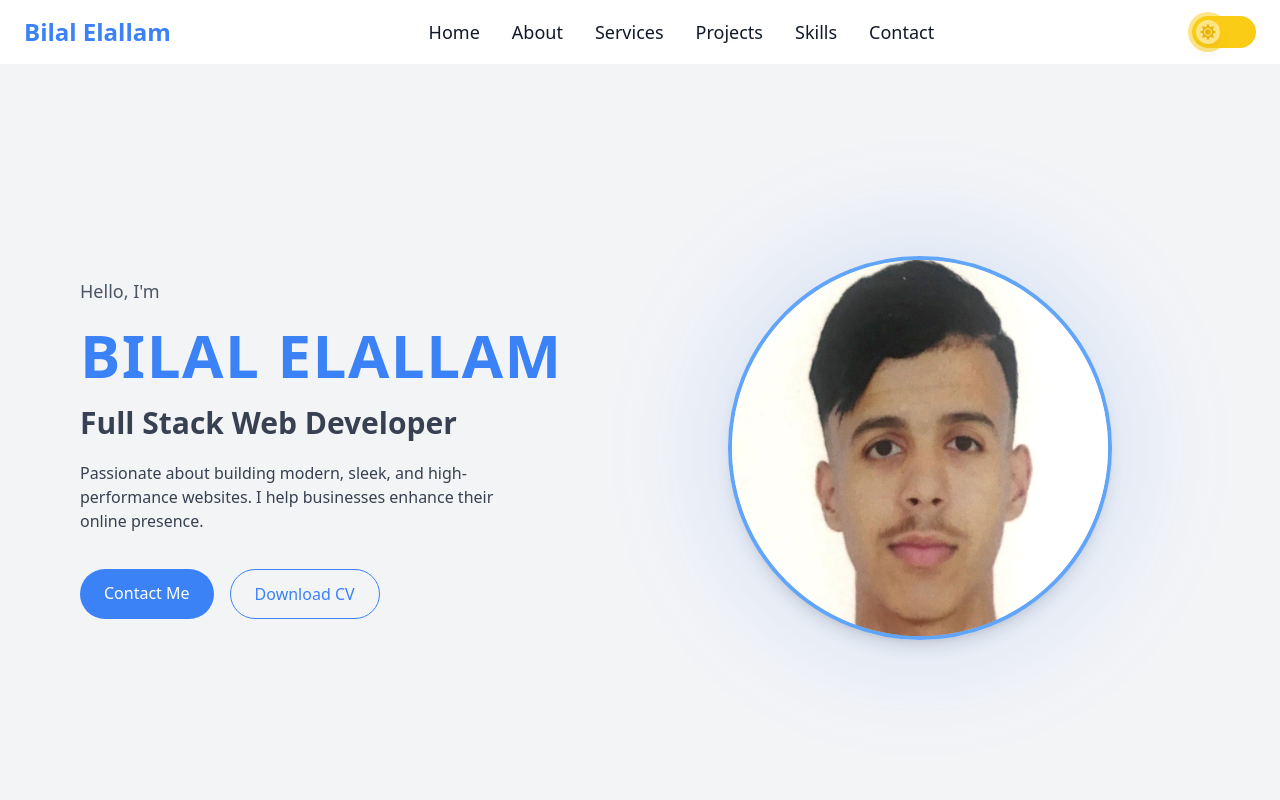
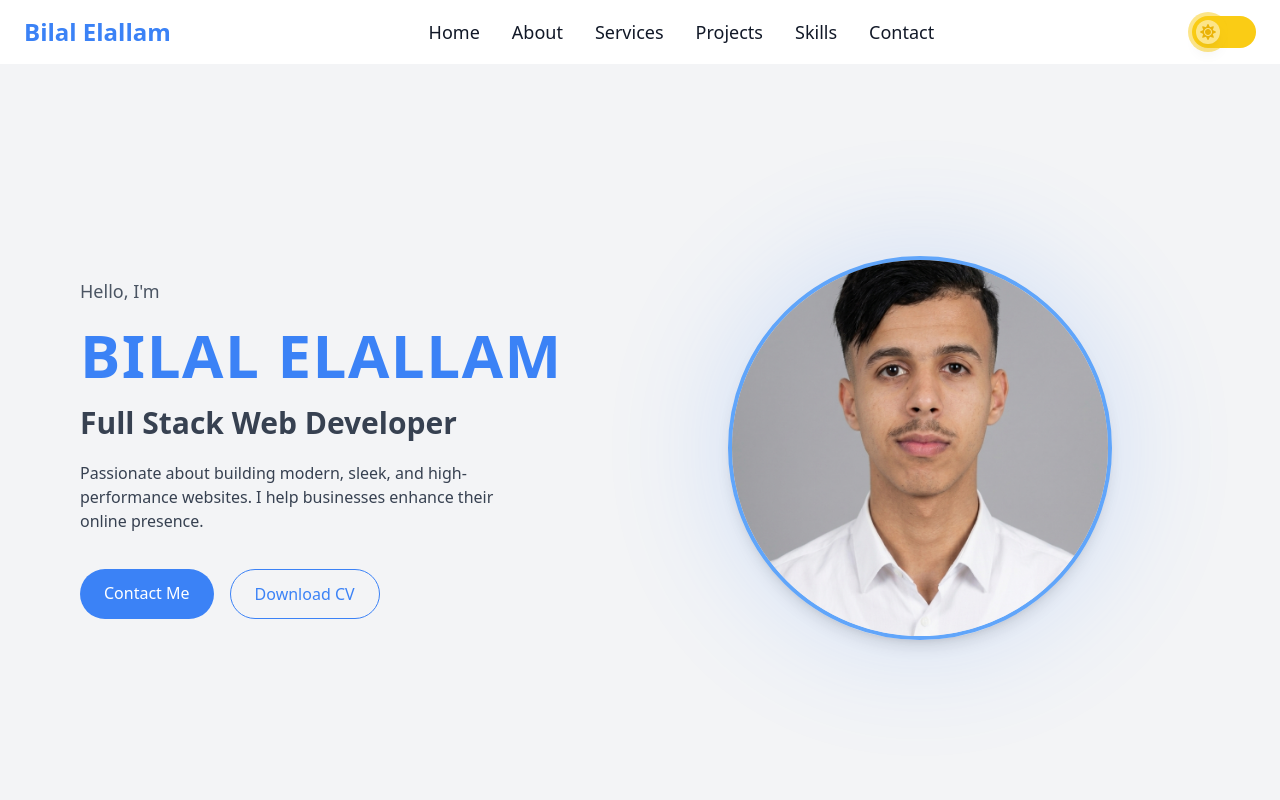
Before and after one commit to DEVLOPMENTPrg12/Portfolio, a React (Create React App) app: page / in a window 1280 px wide. Shown: the top 800 px of the page. Built offline with nearby package versions, Linux system fonts and the light colour scheme.

Commit message:
hanya dert chi taghyirat f l-code

```diff
--- a/src/components/Hero.js
+++ b/src/components/Hero.js
@@ -89,7 +89,7 @@ export default function Hero({ darkMode }) {
         <div className="relative">
           <div className="absolute inset-0 rounded-full bg-blue-500 blur-3xl opacity-20"></div>
           <img
-            src="/c42495dd-8a73-40e0-8d3d-ef9ad2ef84ed.jpeg"
+            src="/Gemini_Generated_Image_9br8bc9br8bc9br8.png"
             alt="Bilal"
             className="relative w-72 h-72 md:w-96 md:h-96 object-cover rounded-full shadow-lg border-4 border-blue-400"
           />
```
Also changed, not shown: public/Gemini_Generated_Image_9br8bc9br8bc9br8.png (added).
